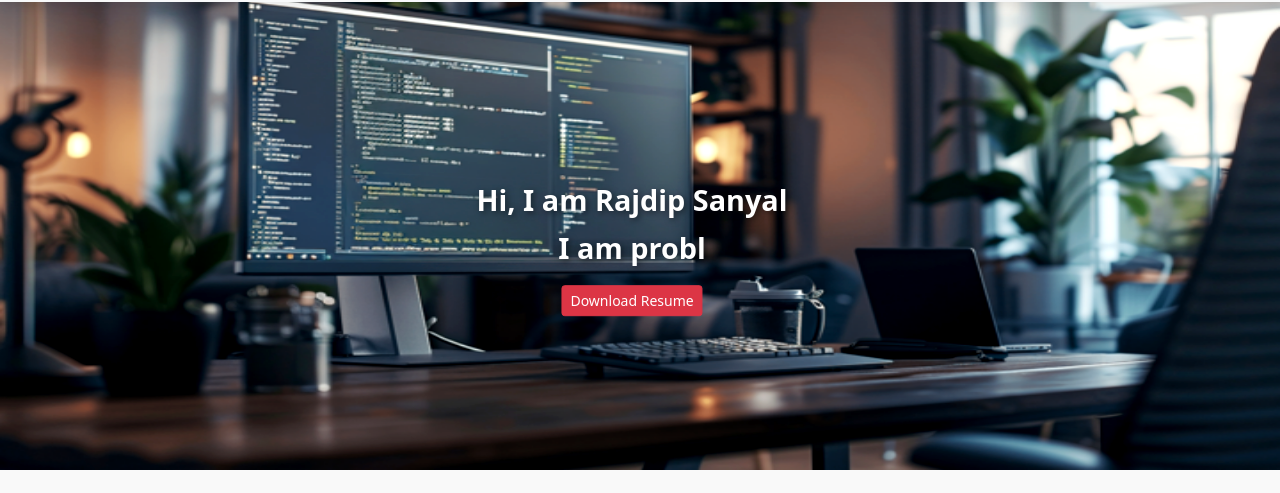
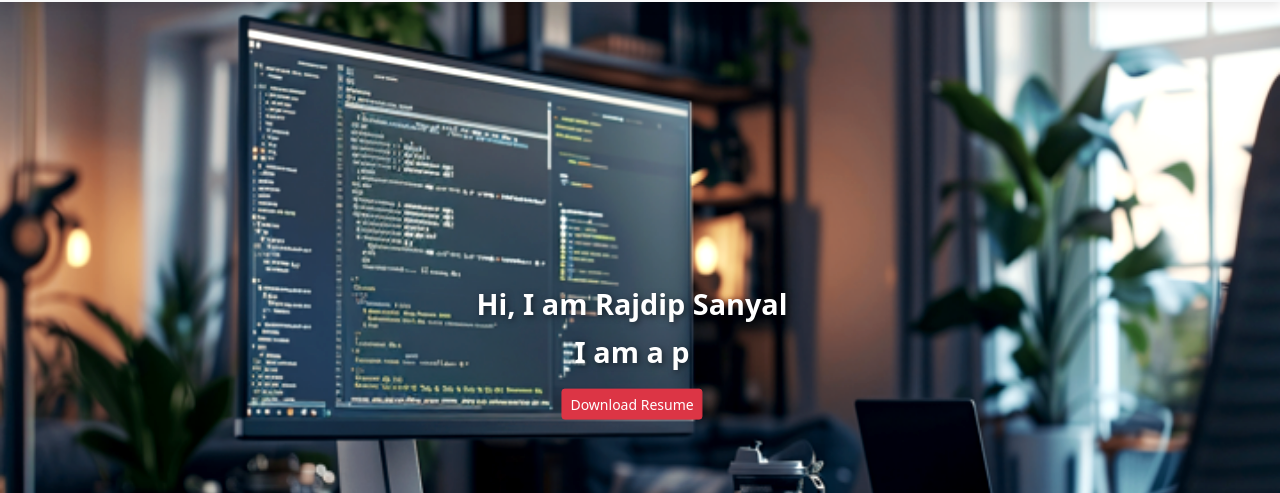
Before and after one commit to RajdipSanyalofficial/Portfolio2, a plain HTML site: page index.html in a window 1280 px wide. Shown: the part 61-554 px from the top of the page. Drawn offline with nearby package versions, Linux system fonts and the light colour scheme.

Commit message:
Portfolio

```diff
--- a/script.js
+++ b/script.js
@@ -77,7 +77,7 @@ document.addEventListener('DOMContentLoaded', function () {
 
 
 // Typing Animation starts
-const texts = ["web developer", "problem solver"];
+const texts = ["a web developer", "a problem solver"];
 let index = 0;
 let charIndex = 0;
 let currentText = "";
--- a/style.css
+++ b/style.css
@@ -101,7 +101,7 @@ html {
 
 .carousel-inner img {
   width: 100%;
-  height: 68.0vh;
+  height: 100vh;
   margin-top: -1%;
   margin-right: 0%;
   filter: contrast(113%);
```
